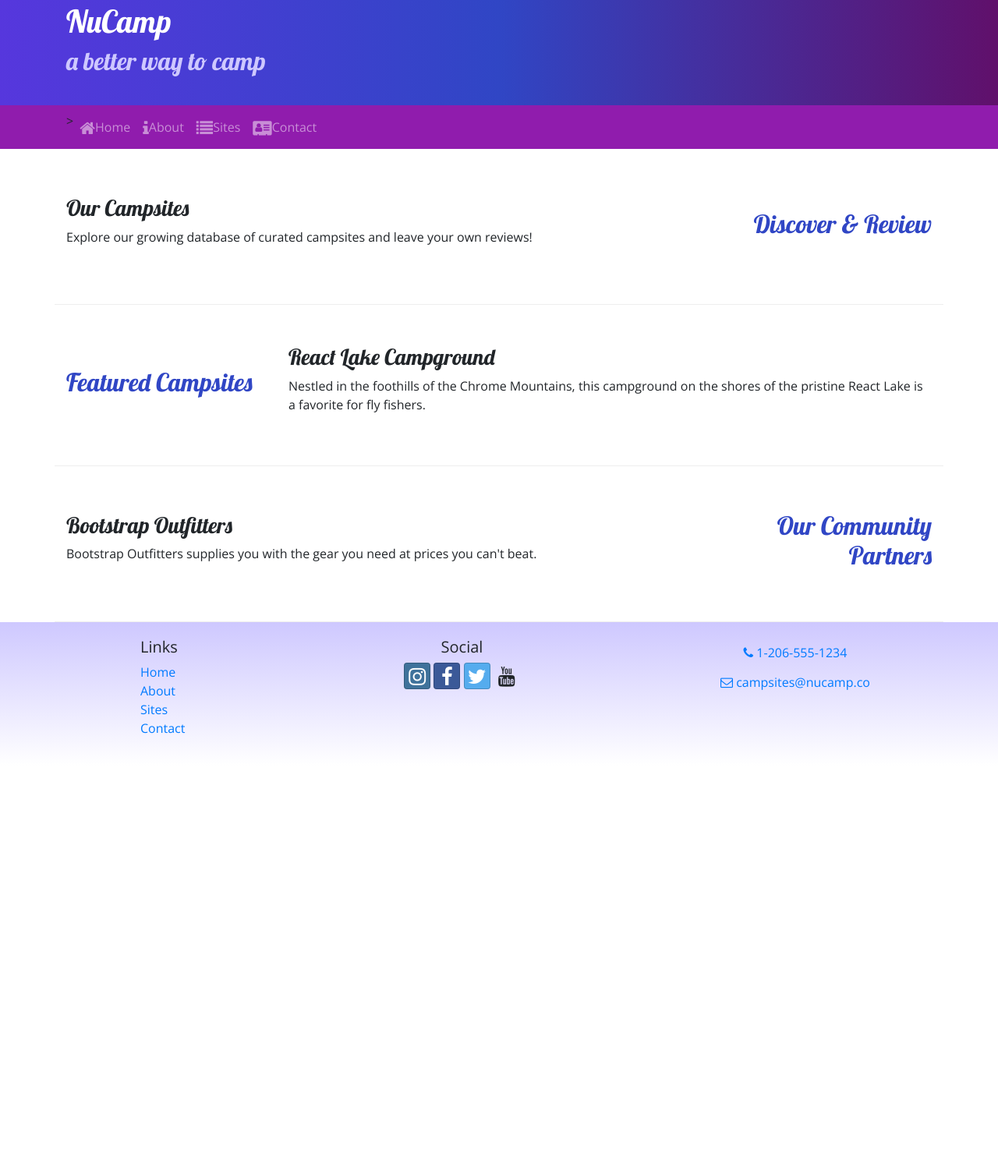
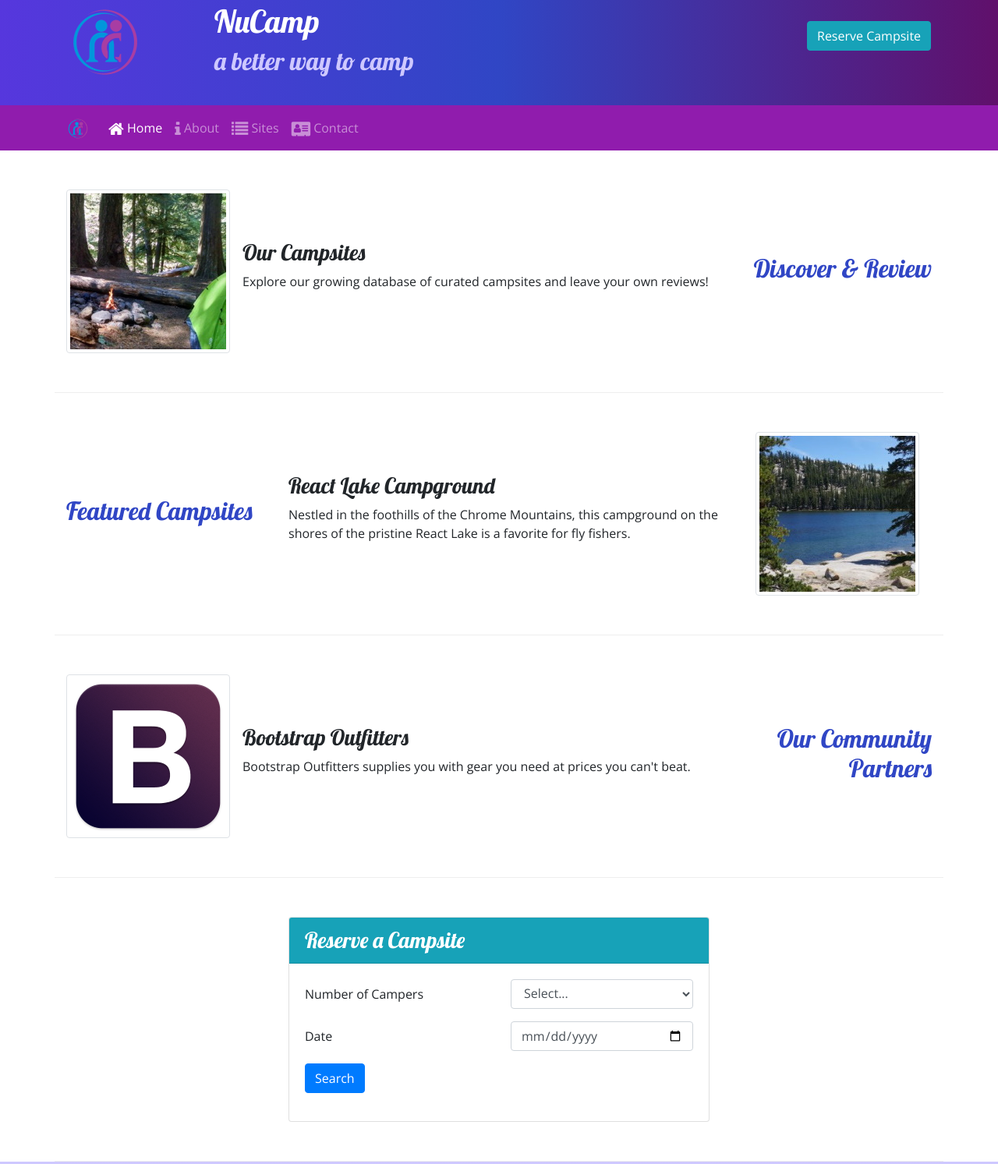
Before and after one commit to lanemh/ncbootstrap-pp, a website: page index.html in a window 1280 px wide. Shown: the part 27-1520 px from the top of the page at 78% size. Before the commit the page ends 1009 px from the top, so only its background shows below. Drawn offline with nearby package versions, Linux system fonts and the light colour scheme.

Commit message:
Week 2 Assignment

```diff
--- a/index.html
+++ b/index.html
@@ -23,24 +23,31 @@
     <header class="jumbotron jumbotron-fluid">
         <div class="container">
             <div class="row">
+                <div class="col-4 col-sm-3 col-md-2 align-self-center">
+                    <a href="index.html"><img src="img/logo.png" class="img-fluid" /></a>
+                 </div>
                 <div class="col">
                     <h1>NuCamp</h1>
                     <h2>a better way to camp</h2>
+                </div>
+                <div class="col col-md-4 col-xl-2">
+                    <a class="btn btn-info text-nowrap mt-4" href="#reserveForm" role="button">Reserve Campsite</a>
                 </div>
             </div>
         </div>
     </header>
     <nav class="navbar navbar-expand-sm navbar-dark sticky-top">
         <div class="container">
-            <button class="navbar-toggler ml-auto" type="button" data-toggle="collapse" data-target="#nucampNavbar">
+            <a class="navbar-brand" href="#"><img src="img/logo.png" height="30" width="30" /></a>
+            <button class="navbar-toggler" type="button" data-toggle="collapse" data-target="#nucampNavbar">
                 <span class="navbar-toggler-icon"></span>
             </button>
             <div class="collapse navbar-collapse" id="nucampNavbar">
                 <ul class="navbar-nav">
-                    <li class="nav-item active"></li>><a class="nav-link" href="#"><i class="fa fa-home fa-lg"></i>Home</a></li>
-                    <li class="nav-item"><a class="nav-link" href="aboutus.html"><i class="fa fa-info fa-lg"></i>About</a></li>
-                    <li class="nav-item"><a class="nav-link" href="#"><i class="fa fa-list fa-lg"></i>Sites</a></li>
-                    <li class="nav-item"><a class="nav-link" href="contactus.html"><i class="fa fa-address-card fa-lg"></i>Contact</a></li>
+                    <li class="nav-item active"><a class="nav-link" href="#"><i class="fa fa-home fa-lg"></i> Home</a></li>
+                    <li class="nav-item"><a class="nav-link" href="aboutus.html"><i class="fa fa-info fa-lg"></i> About</a></li>
+                    <li class="nav-item"><a class="nav-link" href="#"><i class="fa fa-list fa-lg"></i> Sites</a></li>
+                    <li class="nav-item"><a class="nav-link" href="contactus.html"><i class="fa fa-address-card fa-lg"></i> Contact</a></li>
                 </ul>
             </div>
         </div>
@@ -51,8 +58,13 @@
                 <h2 class="text-sm-right">Discover & Review</h2>
             </div>
             <div class="col">
-                <h3>Our Campsites</h3>
-                <p class="d-none d-sm-block">Explore our growing database of curated campsites and leave your own reviews!</p>
+                <div class="media">
+                    <img class="d-flex mr-3 img-thumbnail" src="img/breadcrumb-trail-thumb.jpg" alt="Breadcrumb Trail" />
+                    <div class="media-body align-self-center">
+                        <h3>Our Campsites</h3>
+                        <p class="d-none d-sm-block">Explore our growing database of curated campsites and leave your own reviews!</p>
+                    </div>
+                </div>
             </div>
         </div>
 
@@ -61,8 +73,13 @@
                 <h2>Featured Campsites</h2>
             </div>
             <div class="col">
-                <h3>React Lake Campground</h3>
-                <p class="d-none d-sm-block">Nestled in the foothills of the Chrome Mountains, this campground on the shores of the pristine React Lake is a favorite for fly fishers.</p>
+                <div class="media">
+                    <div class="media-body align-self-center">
+                        <h3>React Lake Campground</h3>
+                        <p class="d-none d-sm-block">Nestled in the foothills of the Chrome Mountains, this campground on the shores of the pristine React Lake is a favorite for fly fishers.</p>
+                    </div>
+                    <img class="d-flex mr-3 img-thumbnail" src="img/react-lake-thumb.jpg" alt="React Lake" />
+                </div>
             </div>
         </div>
 
@@ -71,8 +88,49 @@
                 <h2 class="text-sm-right">Our Community Partners</h2>
             </div>
             <div class="col">
-                <h3>Bootstrap Outfitters</h3>
-                <p class="d-none d-sm-block">Bootstrap Outfitters supplies you with the gear you need at prices you can't beat.</p>
+                <div class="media">
+                    <img class="d-flex mr-3 img-thumbnail" src="img/bootstrap-thumb.png" alt="Bootstrap Outfitters" />
+                    <div class="media-body align-self-center">
+                        <h3>Bootstrap Outfitters</h3>
+                        <p class="d-none d-sm-block">Bootstrap Outfitters supplies you with gear you need at prices you can't beat.</p>
+                    </div>
+                </div>
+            </div>
+        </div>
+        <div class="row row-content">
+            <div class="col col-sm-6 mx-auto">
+                <div class="card">
+                    <h3 class="card-header bg-info text-white">Reserve a Campsite</h3>
+                    <div class="card-body">
+                        <form id="reserveForm">
+                            <div class="form-group row">
+                                <label for="numCampers" class="col col-form-label">Number of Campers</label>
+                                <div class="col-sm-6">
+                                    <select name="numCampers" id="numCampers" class="form-control">
+                                        <option value="select">Select...</option>
+                                        <option value="1">1</option>
+                                        <option value="2">2</option>
+                                        <option value="3">3</option>
+                                        <option value="4">4</option>
+                                        <option value="5">5</option>
+                                        <option value="6">6</option>
+                                    </select>
+                                </div>
+                            </div>
+                            <div class="form-group row">
+                                <label for="date" class="col col-form-label">Date</label>
+                                <div class="col-sm-6">
+                                    <input type="date" class="form-control" id="date" name="date" placeholder="mm/dd/yyyy" />
+                                </div>
+                            </div>
+                            <div class="form-group row">
+                                <div class="col">
+                                    <button type="submit" class="btn btn-primary">Search</button>
+                                </div>
+                            </div>
+                        </form>
+                    </div>
+                </div>
             </div>
         </div>
     </div>
```
Also changed, not shown: aboutus.html (+9 -5 lines), contactus.html (+5 -1 lines), img/bootstrap-thumb.png (added), img/breadcrumb-trail-thumb.jpg (added), img/breadcrumb-trail.jpg (added), img/chrome-river-thumb.jpg (added), img/chrome-river.jpg (added), img/logo.png (added), img/react-lake-thumb.jpg (added), img/react-lake.jpg (added).
